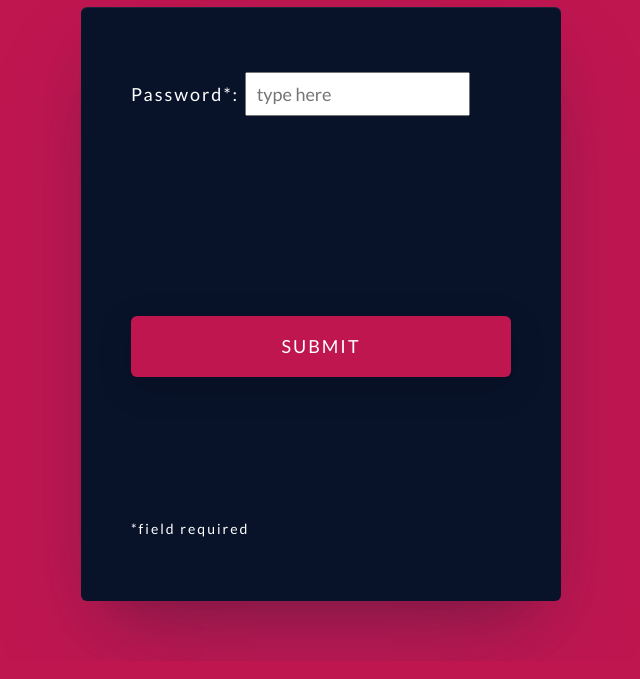
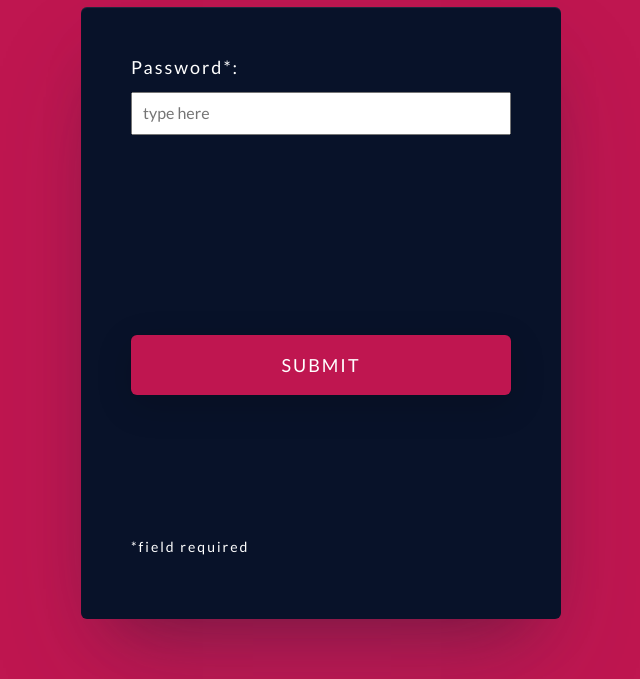
Before and after one commit to SzymonRojek/validation-password-JS, a website built with Parcel: page src/index.html in a window 1280 px wide. Shown: the part 239-918 px from the top of the page, without its empty margins (319-959 px from the left). Built offline with nearby package versions, Linux system fonts and the light colour scheme.

Commit message:
edit HTML content label outside of the input

```diff
--- a/src/index.html
+++ b/src/index.html
@@ -22,13 +22,11 @@
         <main class="main-container">
             <form class="form js-form">
                 <label class="form__label">
-        <span class="form__labelText">
-          Password*:
-        </span>
-        <input class="form__input js-passwordInput"  name="password"
-            placeholder="type here">
-        <span class="focus"></span>
-      </label>
+                    Password*:
+                </label>
+                <input class="form__input js-passwordInput" name="password" placeholder="type here">
+                <span class="focus"></span>
+
 
                 <ul class="form__list js-errors"></ul>
 
```
